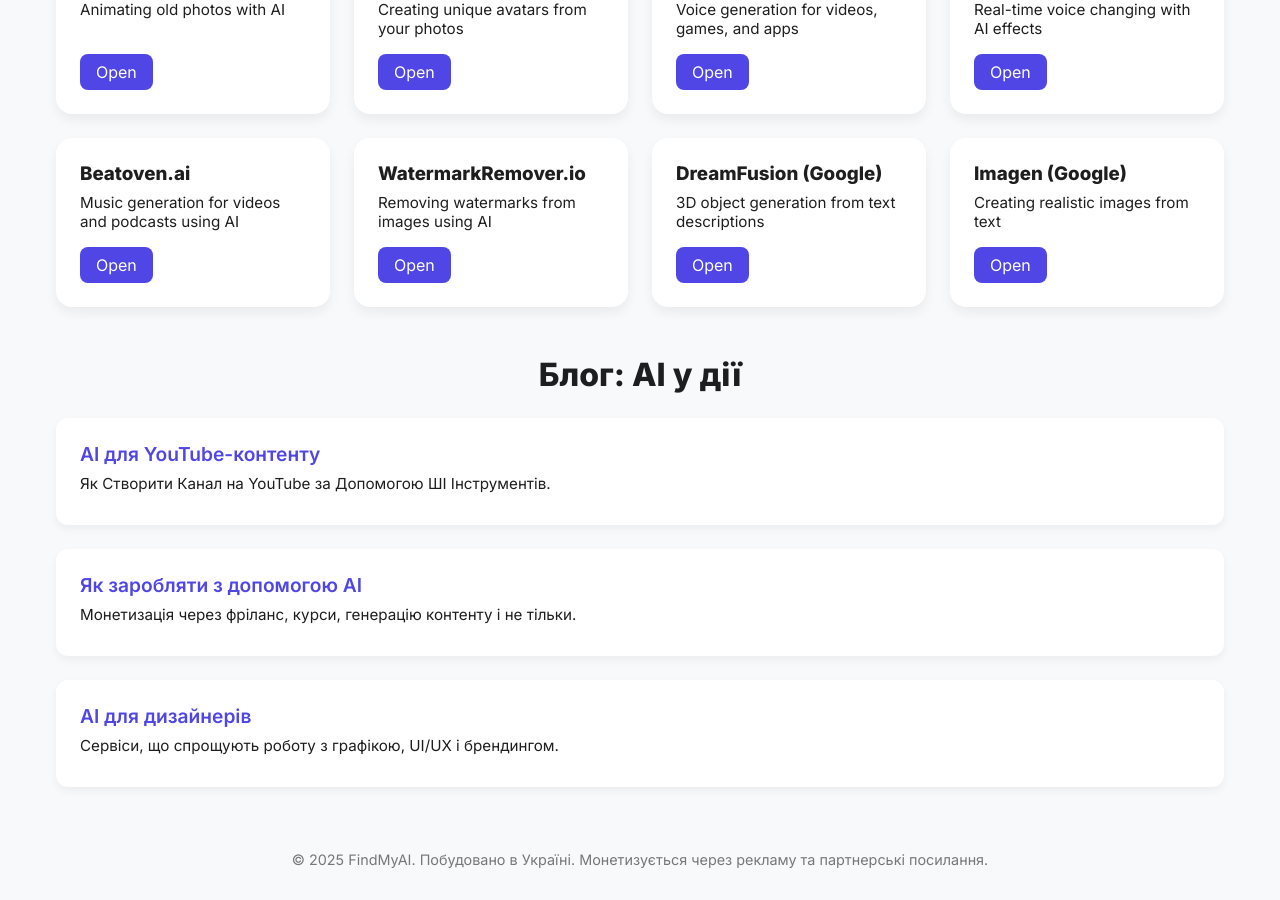
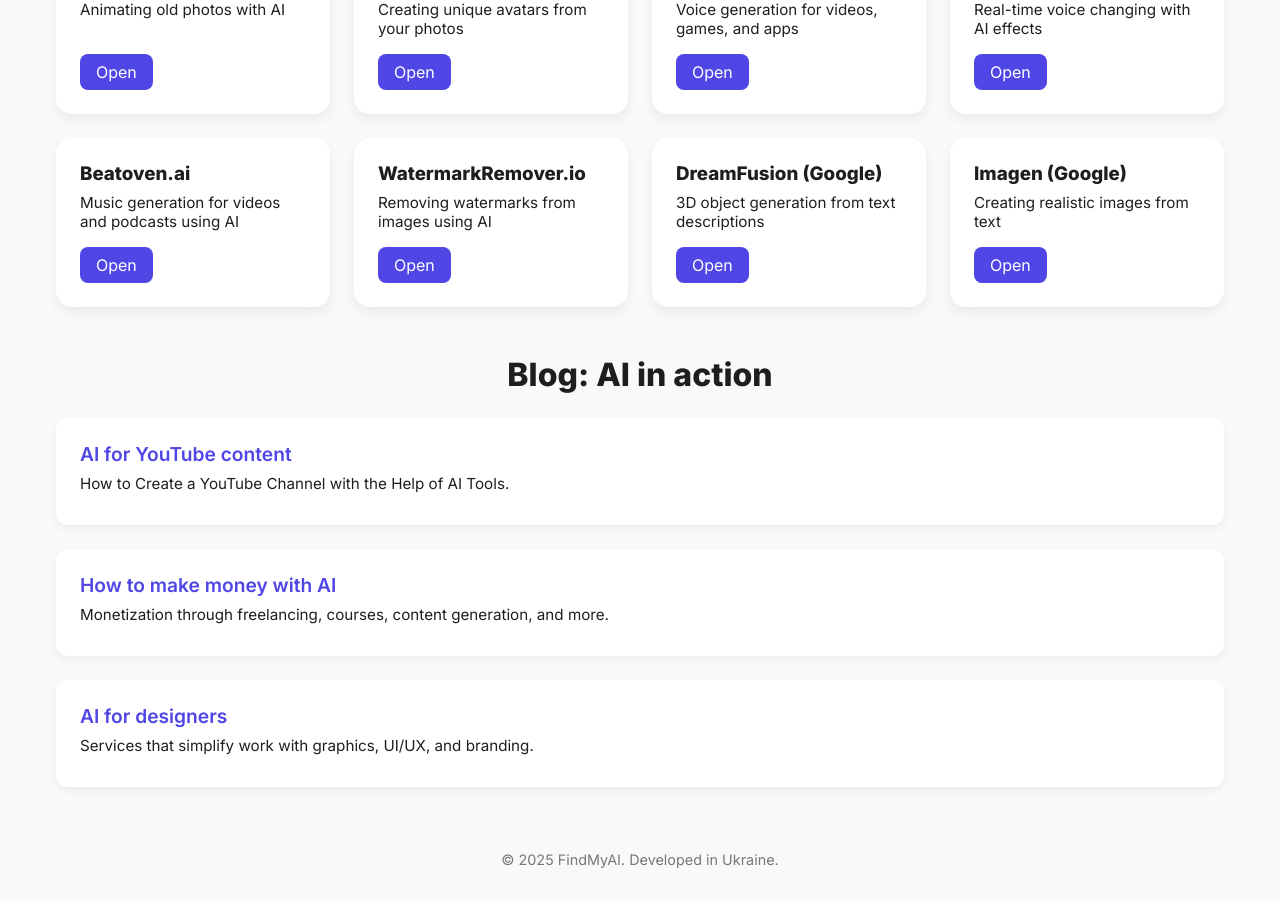
Before and after one commit to just4ius/find, a Jekyll site: the page built from en.html, in a window 1280 px wide and 900 px high, scrolled down 3482 px. Built offline with Jekyll 4.4.1, drawn with Linux system fonts in a browser that asks for light colours; comment, search, counter and statistics services are not loaded.

Commit message:
Update en.html

```diff
--- a/_layouts/en.html
+++ b/_layouts/en.html
@@ -116,19 +116,19 @@
 
     <!-- BLOG SECTION START -->
     <div class="blog-section">
-      <h2>Блог: AI у дії</h2>
+      <h2>Blog: AI in action</h2>
       <div class="blog-list">
         <div class="blog-post">
-          <h4><a href="blog/top-ai-youtube">AI для YouTube-контенту</a></h4>
-          <p>Як Створити Канал на YouTube за Допомогою ШІ Інструментів.</p>
+          <h4><a href="blog/top-ai-youtube">AI for YouTube content</a></h4>
+          <p>How to Create a YouTube Channel with the Help of AI Tools.</p>
         </div>
         <div class="blog-post">
-          <h4><a href="blog/zarobitok-z-ai">Як заробляти з допомогою AI</a></h4>
-          <p>Монетизація через фріланс, курси, генерацію контенту і не тільки.</p>
+          <h4><a href="blog/zarobitok-z-ai">How to make money with AI</a></h4>
+          <p>Monetization through freelancing, courses, content generation, and more.</p>
         </div>
         <div class="blog-post">
-          <h4><a href="blog/ai-dlya-dyzayneriv">AI для дизайнерів</a></h4>
-          <p>Сервіси, що спрощують роботу з графікою, UI/UX і брендингом.</p>
+          <h4><a href="blog/ai-dlya-dyzayneriv">AI for designers</a></h4>
+          <p>Services that simplify work with graphics, UI/UX, and branding.</p>
         </div>
       </div>
     </div>
@@ -136,14 +136,14 @@
   </div>
 
   <footer>
-    <p>&copy; 2025 FindMyAI. Побудовано в Україні. Монетизується через рекламу та партнерські посилання.</p>
+    <p>&copy; 2025 FindMyAI. Developed in Ukraine.</p>
   </footer>
 
   <script>
     function searchAll() {
       let query = document.getElementById('searchInput').value.toLowerCase();
 
-      const keywords_video = ["монтажувати", "відео", "кліпи", "шортси", "shorts", "tiktok"];
+      const keywords_video = ["montage", "edit", "video", "clips", "shorts", "tiktok"];
       if (keywords_video.some(keyword => query.includes(keyword))) {
         query = "відео";
       }
```
